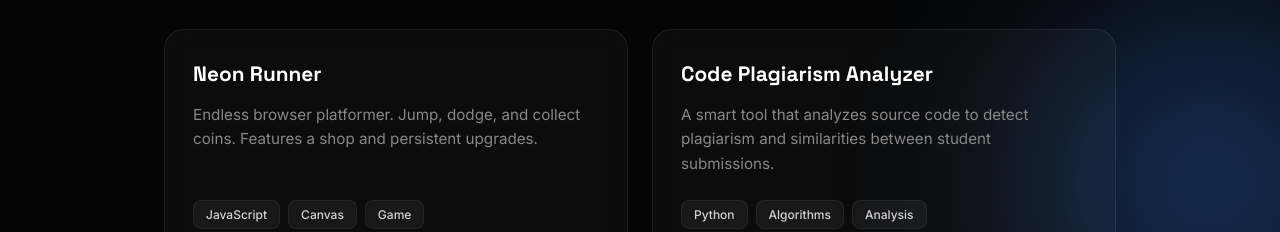
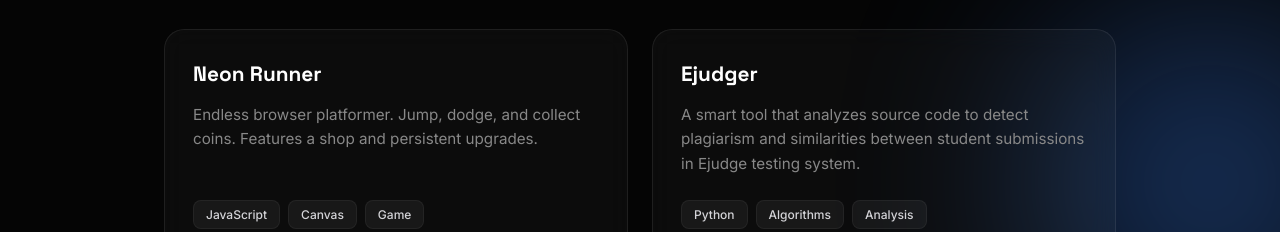
Before and after one commit to hiplol/hiplol.github.io, a plain HTML site: page index.html in a window 1280 px wide. Shown: the part 568-800 px from the top of the page. Drawn offline with Linux system fonts and the light colour scheme.

Commit message:
Update index.html

```diff
--- a/index.html
+++ b/index.html
@@ -358,8 +358,8 @@
         repo: "https://github.com/hiplol/neon-runner"
       },
       {
-        title: "Code Plagiarism Analyzer",
-        description: "A smart tool that analyzes source code to detect plagiarism and similarities between student submissions.",
+        title: "Ejudger",
+        description: "A smart tool that analyzes source code to detect plagiarism and similarities between student submissions in Ejudge testing system.",
         tags: ["Python", "Algorithms", "Analysis"],
         demo: "https://seven-knives-design.reverse.lol/"
       }
```
